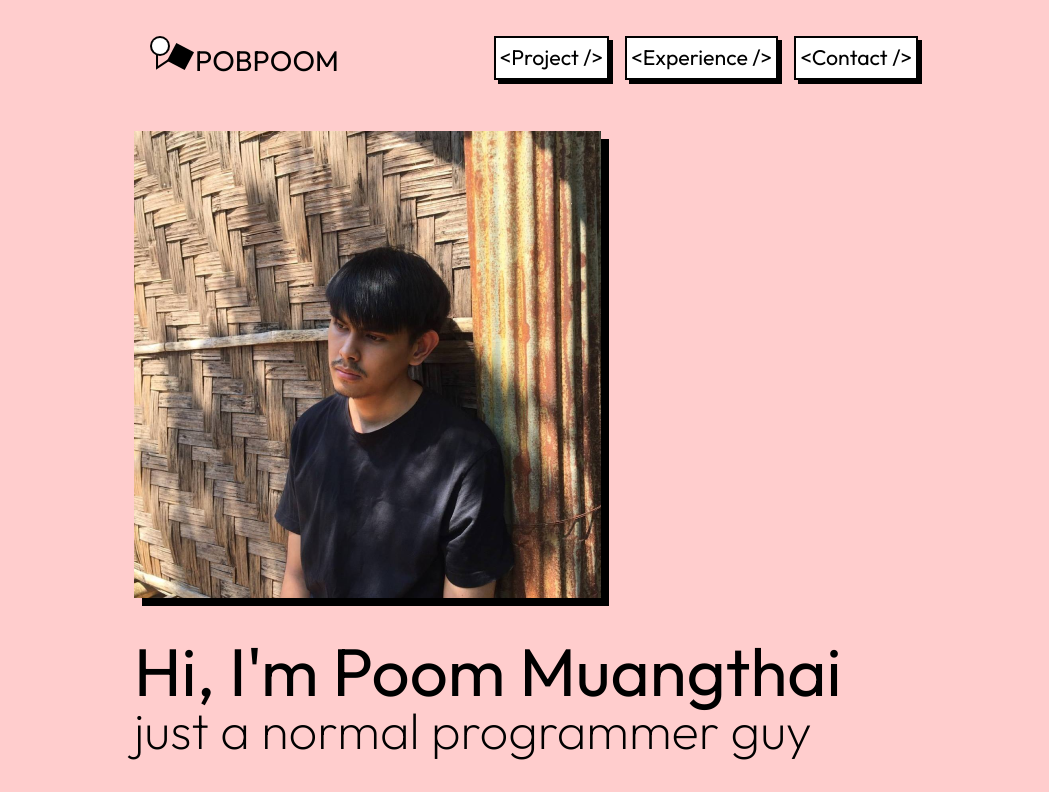
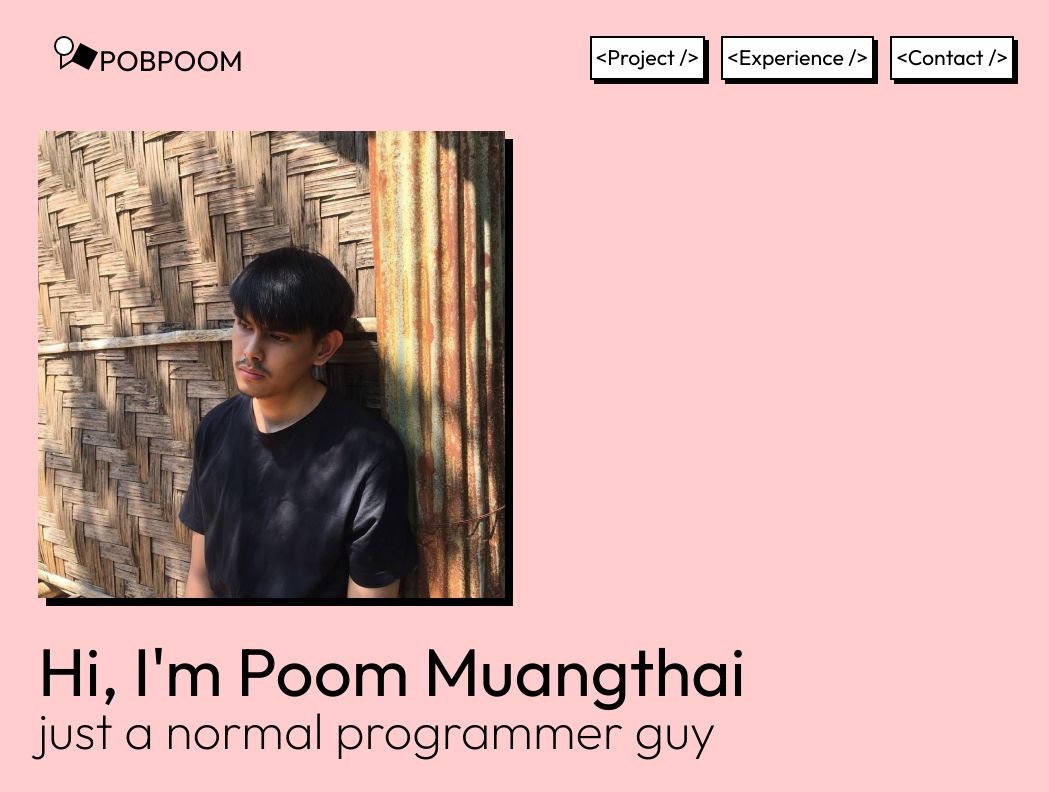
Before and after one commit to ppwire/portfolio, a React (Vite) app: page / in a window 1280 px wide. Shown: the top 792 px of the page, without its empty margins (106-1155 px from the left). Built offline with nearby package versions, Linux system fonts and the light colour scheme.

Commit message:
Add mobile sidebar

```diff
--- a/src/App.css
+++ b/src/App.css
@@ -11,9 +11,16 @@
    line-height: 100%
 }
 
+.small{
+   width: 24px;
+   height: 24px;
+}
+
 .footer{
    display: flex;
    flex-direction: column;
    align-items: center;
    gap: 1rem;
+   margin-top: auto;
+
 }
--- a/src/App.jsx
+++ b/src/App.jsx
@@ -8,7 +8,8 @@ import Footer from './components/Footer'
 function App() {
   return (
     <div >
-      <main className="2xl:px-80 xl:px-60 lg:px-32 md:px-16 mt-5 mb-20">
+
+      <main className="lg:px-36 md:px-16 px-10 mt-5 mb-20">
         <Header></Header>
         <Hero></Hero>
         <br />
--- /dev/null
+++ b/src/components/Header.css
@@ -0,0 +1,21 @@
+.sidebar {
+   background-color: white;
+   width: 200px;
+   height: 100vh;
+   display: flex;
+   flex-direction: column;
+   position: fixed;
+   top: 0;
+   right: -100%;
+   transition: 850ms;
+   padding: 1rem;
+}
+
+.sidebar-list > li:not(:last-child) {
+   margin-bottom:1rem;
+}
+
+.sidebar.active {
+   right: 0;
+   transition: 350ms;
+}
--- a/src/components/Header.jsx
+++ b/src/components/Header.jsx
@@ -1,16 +1,73 @@
+import { useEffect, useState } from 'react'
 import HeaderButton from './HeaderButton'
+import NavIcon from '/assets/nav-icon.svg'
+import './Header.css'
 const Header = () => {
+   const [windowWidth, setWindowWidth] = useState(window.innerWidth)
+   const [showSideBar, setShowSideBar] = useState(false)
+
+   useEffect(() => {
+      function watchWidth() {
+         setWindowWidth(window.innerWidth)
+      }
+      window.addEventListener("resize", watchWidth)
+
+      return function () {
+         window.removeEventListener("resize", watchWidth)
+      }
+   }, [])
+
+   const navData = [
+      {
+         value: '<Project />',
+         target: 'project'
+      },
+      {
+         value: '<Experience />',
+         target: 'experience'
+      },
+      {
+         value: '<Contact />',
+         target: 'contact'
+      }
+   ]
+
    return (
       <header className="flex justify-between align-middle p-4 mb-8">
          <div className="flex">
             <img className="inline self-baseline" src="/assets/fav-icon.svg" alt="" />
             <h4 className="inline self-baseline">POBPOOM</h4>
          </div>
-         <div className="flex gap-4">
-            <HeaderButton value="<Project />"></HeaderButton>
-            <HeaderButton value="<Experience />"></HeaderButton>
-            <HeaderButton value="<Contact />" target="contact"></HeaderButton>
-         </div>
+
+         {
+            windowWidth > 1024 ? <div className="flex gap-4">
+               {
+                  navData.map((el, index) => {
+                     return <HeaderButton key={index} value={el.value} target={el.target}></HeaderButton>
+                  })
+               }
+            </div>
+               :
+               <img className="cursor-pointer" src={NavIcon} alt="" onClick={() => setShowSideBar(true)} />
+         }
+
+         {
+            windowWidth < 1024 && <nav className={showSideBar ? 'sidebar active' : 'sidebar'}>
+
+               <ul className="sidebar-list">
+                  <div className="flex justify-between">
+                     <img src="/assets/fav-icon.svg" className="small" alt="" />
+                     <img src="/assets/close-icon.svg" className="small cursor-pointer" alt="" onClick={() => setShowSideBar(false)} />
+                  </div>
+                  <br />
+                  {
+                     navData.map((el, index) => {
+                        return <li className="card-solid-shadow cursor-pointer transition duration-300 hover:translate-y-1 text-center" key={index}>{el.value}</li>
+                     })
+                  }
+               </ul>
+            </nav>
+         }
       </header>
    )
 }
--- a/src/components/Skill.jsx
+++ b/src/components/Skill.jsx
@@ -18,7 +18,7 @@ const Skill = () => {
       }
    ]
    return (
-      <div className="flex gap-6">
+      <div className="flex flex-col lg:flex-row gap-6">
          {data.map((el, index) => {
             return <SkillItem key={index}  title={el.title} icon={el.icon} list={el.list} ></SkillItem>
          })}
--- /dev/null
+++ b/src/components/Timeline.jsx
@@ -0,0 +1,9 @@
+const Timeline = () => {
+   return (
+      <div>
+
+      </div>
+   )
+}
+
+export default Timeline
--- a/src/index.css
+++ b/src/index.css
@@ -42,6 +42,7 @@ body {
   -webkit-font-smoothing: antialiased;
   -moz-osx-font-smoothing: grayscale;
   background-color: #FFCDCD;
+  box-sizing: border-box;
 }
 
 code {
--- a/tailwind.config.js
+++ b/tailwind.config.js
@@ -4,6 +4,9 @@ module.exports = {
   ],
   theme: {
     extend: {
+      screens:{
+        'xs':'320px'
+      },
       fontSize: {
         'lg': '1.333rem',
         'xl': '1.777rem',
```
Also changed, not shown: public/assets/close-icon.svg (added), public/assets/nav-icon.svg (added).
